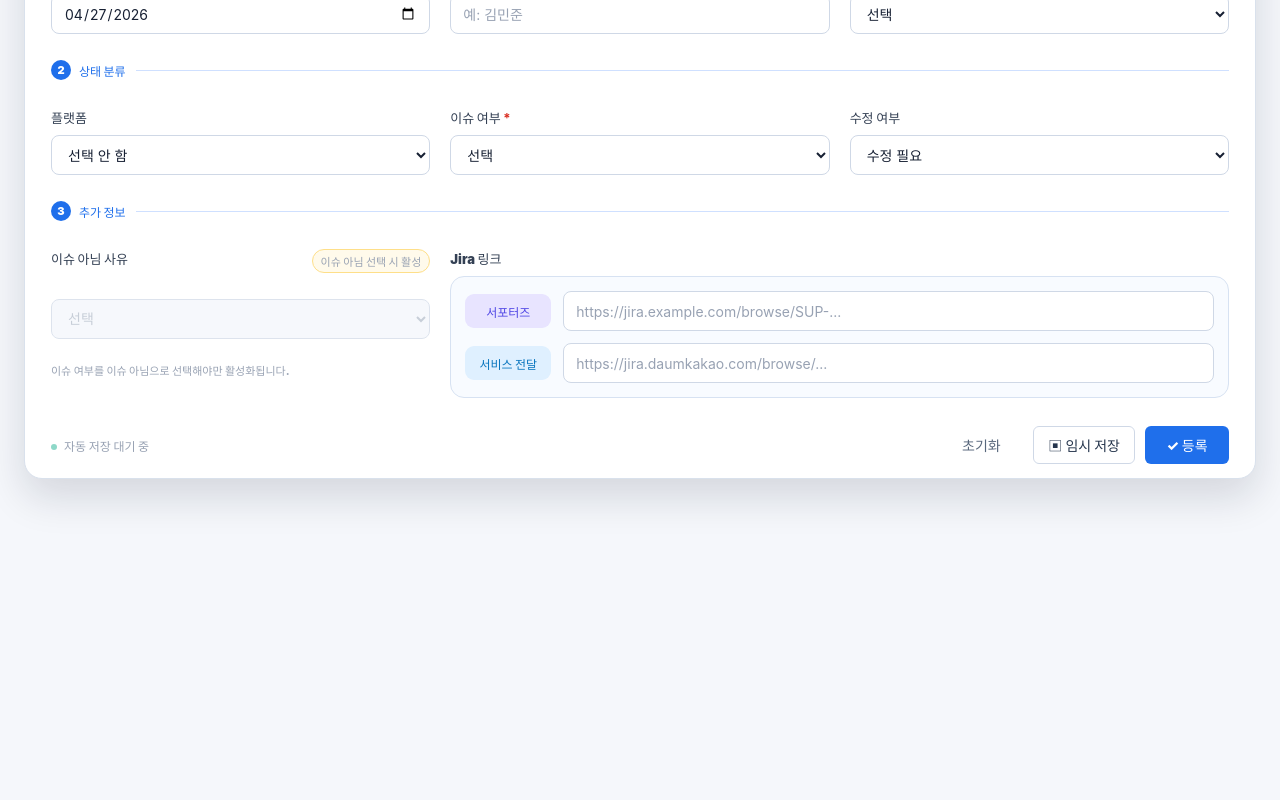
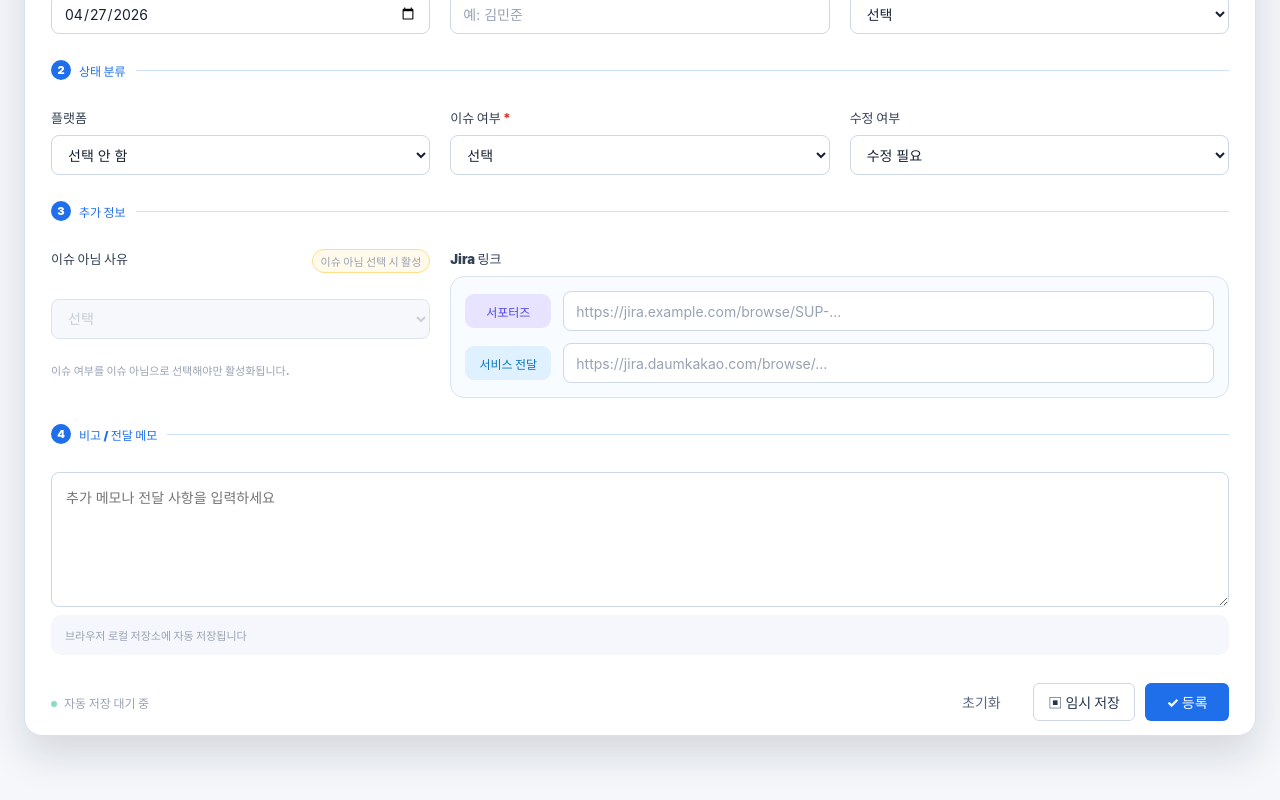
Before and after one commit to HYBEN09/supporters_dashboard, a React (Vite) app: page /issues/new in a window 1280 px wide. Shown: the part 338-1138 px from the top of the page. Before the commit the page ends 933 px from the top, so only its background shows below. Built offline with nearby package versions, Linux system fonts and the light colour scheme.

Commit message:
feat(issue-form): add handoff memo field

```diff
--- a/src/components/ui/DetailModal.module.css
+++ b/src/components/ui/DetailModal.module.css
@@ -58,6 +58,11 @@
   gap: 14px;
   border-bottom: 1px solid #edf1f6;
   padding-bottom: 12px;
+}
+
+.details div:last-child dd {
+  white-space: pre-wrap;
+  line-height: 1.5;
 }
 
 .details dt {
@@ -157,15 +162,31 @@
 }
 
 .editForm input,
-.editForm select {
+.editForm select,
+.editForm textarea {
   width: 100%;
-  height: 38px;
   border: 1px solid #cfd8e6;
   border-radius: 7px;
   background: #ffffff;
   color: #172033;
   font-size: 14px;
   padding: 0 11px;
+}
+
+.editForm input,
+.editForm select {
+  height: 38px;
+}
+
+.editForm textarea {
+  min-height: 92px;
+  line-height: 1.5;
+  padding: 11px;
+  resize: vertical;
+}
+
+.memoEditor {
+  grid-column: 1 / -1;
 }
 
 .editForm select:disabled {
--- a/src/components/ui/DetailModal.tsx
+++ b/src/components/ui/DetailModal.tsx
@@ -46,6 +46,7 @@ function getDefaultValues(issue: IssueItem): IssueFormValues {
     notIssueReason: issue.notIssueReason ?? "",
     supporterJiraUrl: issue.supporterJiraUrl ?? issue.jiraKey ?? "",
     serviceJiraUrl: issue.serviceJiraUrl ?? "",
+    memo: issue.memo ?? "",
   };
 }
 
@@ -99,6 +100,7 @@ function DetailModalContent({ issue, onClose, onSave }: DetailModalContentProps)
       jiraKey: undefined,
       supporterJiraUrl: values.supporterJiraUrl.trim() || undefined,
       serviceJiraUrl: values.serviceJiraUrl.trim() || undefined,
+      memo: values.memo.trim() || undefined,
     });
     setIsEditing(false);
   }
@@ -180,6 +182,10 @@ function DetailModalContent({ issue, onClose, onSave }: DetailModalContentProps)
                   "-"
                 )}
               </dd>
+            </div>
+            <div>
+              <dt>비고 / 전달 메모</dt>
+              <dd>{issue.memo ?? "-"}</dd>
             </div>
           </dl>
         ) : (
@@ -281,6 +287,14 @@ function DetailModalContent({ issue, onClose, onSave }: DetailModalContentProps)
                 />
               </label>
             </div>
+            <label className={styles.memoEditor}>
+              <span>비고 / 전달 메모</span>
+              <textarea
+                placeholder="추가 메모나 전달 사항을 입력하세요"
+                rows={4}
+                {...register("memo")}
+              />
+            </label>
             <div className={styles.formActions}>
               <Button variant="ghost" onClick={cancelEditing}>
                 취소
--- a/src/pages/IssueFormPage.module.css
+++ b/src/pages/IssueFormPage.module.css
@@ -132,15 +132,27 @@
 }
 
 .field input,
-.field select {
+.field select,
+.field textarea {
   width: 100%;
-  height: 40px;
   border: 1px solid #cfd8e6;
   border-radius: 8px;
   background: #ffffff;
   color: #172033;
   font-size: 14px;
   padding: 0 12px;
+}
+
+.field input,
+.field select {
+  height: 40px;
+}
+
+.field textarea {
+  min-height: 126px;
+  line-height: 1.5;
+  padding: 14px;
+  resize: vertical;
 }
 
 .jiraLinks {
@@ -212,6 +224,20 @@
   grid-column: span 2;
 }
 
+.full {
+  grid-column: 1 / -1;
+}
+
+.localHint {
+  display: block;
+  border-radius: 10px;
+  background: #f5f7fc;
+  color: #7a8799;
+  font-size: 12px;
+  font-weight: 800;
+  padding: 12px 14px;
+}
+
 .message {
   margin: 18px 26px 0;
   border: 1px solid #bee3cc;
--- a/src/pages/IssueFormPage.tsx
+++ b/src/pages/IssueFormPage.tsx
@@ -25,6 +25,7 @@ const defaultValues: IssueFormValues = {
   notIssueReason: "",
   supporterJiraUrl: "",
   serviceJiraUrl: "",
+  memo: "",
 };
 
 export function IssueFormPage() {
@@ -58,6 +59,7 @@ export function IssueFormPage() {
           : undefined,
       supporterJiraUrl: values.supporterJiraUrl.trim() || undefined,
       serviceJiraUrl: values.serviceJiraUrl.trim() || undefined,
+      memo: values.memo.trim() || undefined,
     };
   }
 
@@ -272,6 +274,23 @@ export function IssueFormPage() {
             </div>
           </fieldset>
 
+          <fieldset className={styles.section}>
+            <legend>
+              <span>4</span>
+              비고 / 전달 메모
+            </legend>
+            <label className={`${styles.field} ${styles.full}`}>
+              <textarea
+                placeholder="추가 메모나 전달 사항을 입력하세요"
+                rows={5}
+                {...register("memo")}
+              />
+              <small className={styles.localHint}>
+                브라우저 로컬 저장소에 자동 저장됩니다
+              </small>
+            </label>
+          </fieldset>
+
           {message ? <p className={styles.message}>{message}</p> : null}
 
           <div className={styles.footer}>
--- a/src/types/issue.ts
+++ b/src/types/issue.ts
@@ -41,6 +41,7 @@ export type IssueItem = {
   jiraKey?: string;
   supporterJiraUrl?: string;
   serviceJiraUrl?: string;
+  memo?: string;
 };
 
 export type SelectableFilter<T extends string> = "전체" | T;
@@ -64,4 +65,5 @@ export type IssueFormValues = {
   notIssueReason: NotIssueReason | "";
   supporterJiraUrl: string;
   serviceJiraUrl: string;
+  memo: string;
 };
--- a/src/utils/issueFilters.ts
+++ b/src/utils/issueFilters.ts
@@ -38,6 +38,7 @@ export function filterIssues(items: IssueItem[], filters: IssueFilters) {
         item.jiraKey ?? "",
         item.supporterJiraUrl ?? "",
         item.serviceJiraUrl ?? "",
+        item.memo ?? "",
       ]
         .join(" ")
         .toLowerCase()
```
